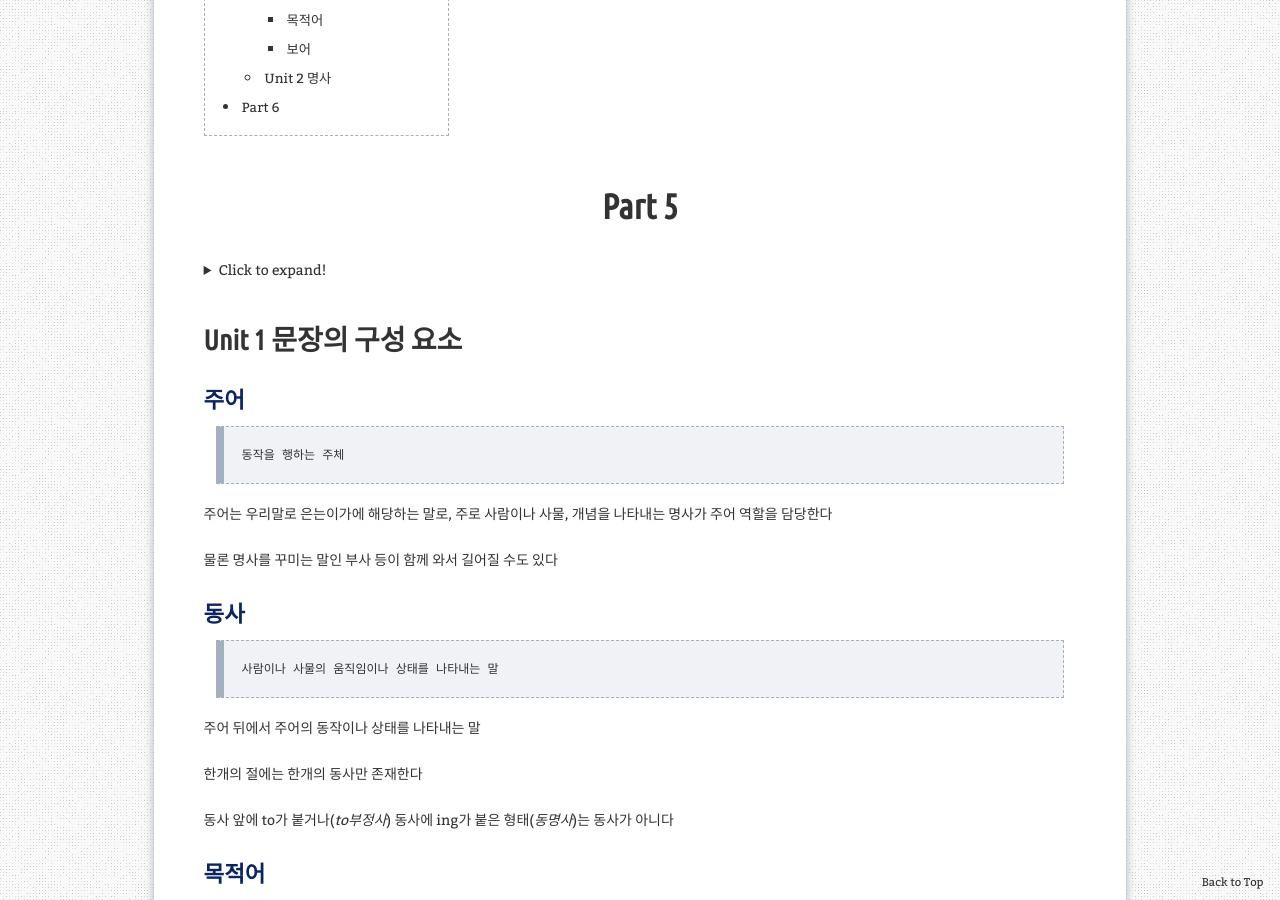
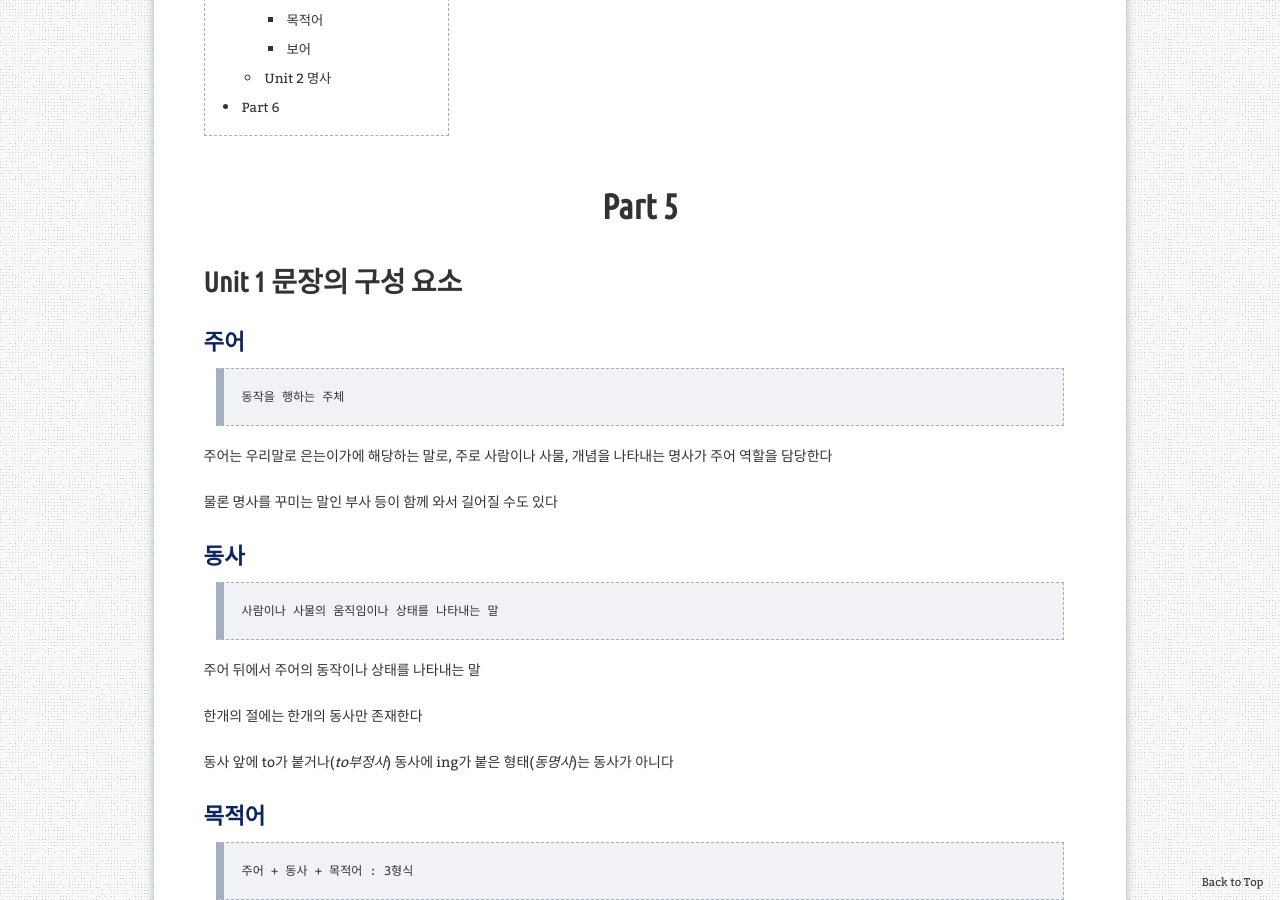
Before and after one commit to aristohyun/aristohyun.github.io, a Jekyll site: the page built from _posts/2021-12-31-TOEIC.md, in a window 1280 px wide and 900 px high, scrolled down 487 px. Built offline with Jekyll 4.4.1, drawn with Linux system fonts in a browser that asks for light colours; comment, search, counter and statistics services are not loaded.

Commit message:
Update 2021-12-31-TOEIC.md

```diff
--- a/_posts/2021-12-31-TOEIC.md
+++ b/_posts/2021-12-31-TOEIC.md
@@ -6,24 +6,13 @@ categories: [TOEIC]
 tags: [TOEIC]
 use_math: true
 redirect_from:
-  - /2021/12/31
+  - /2022/01/02
 ---
 
 * Kramdown table of contents
 {:toc .toc}
 
 # Part 5
-
-<details>
-  <summary>Click to expand!</summary>
-
-  ## Heading
-  1. A numbered
-  2. list
-     * With some
-     * Sub bullets
-</details>
-
 
 ## Unit 1 문장의 구성 요소
 
```
